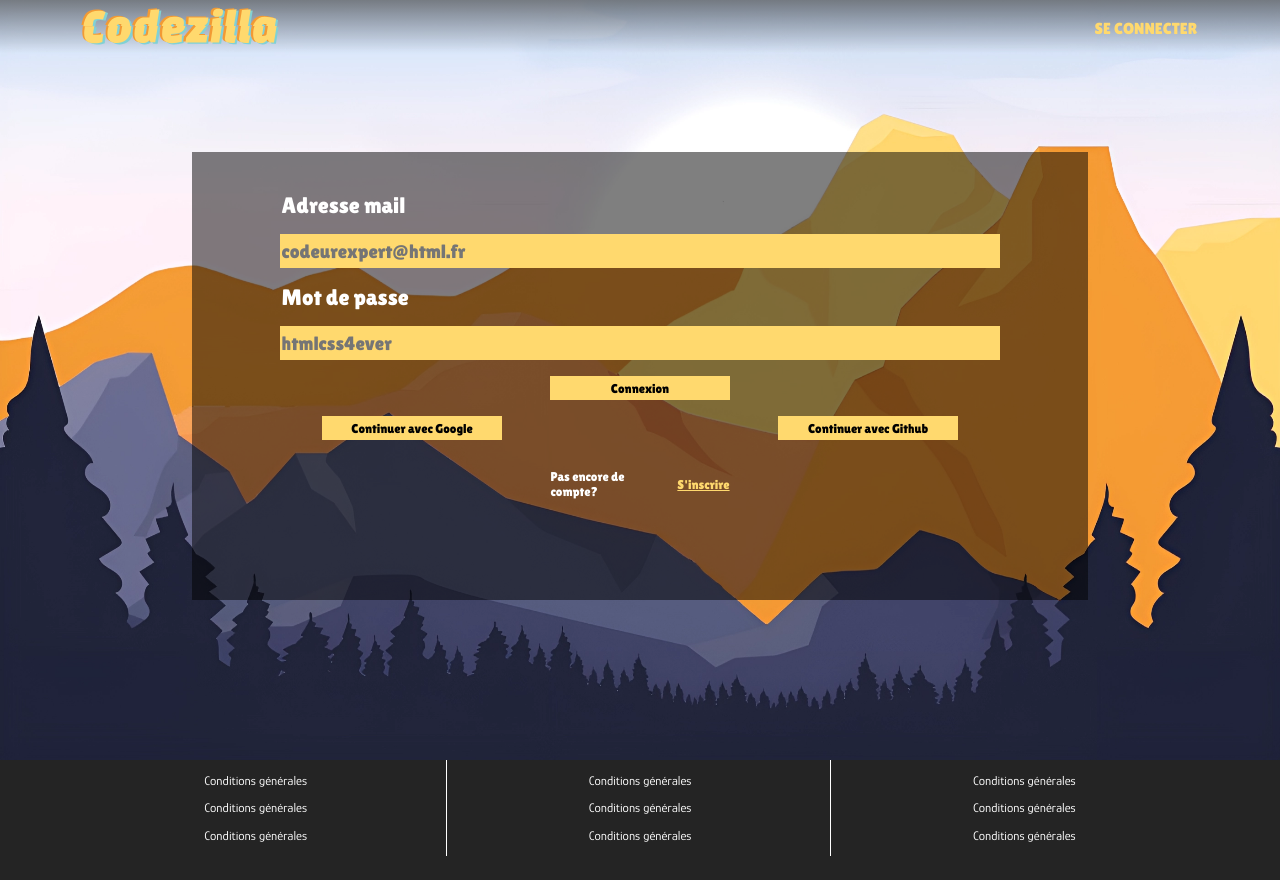
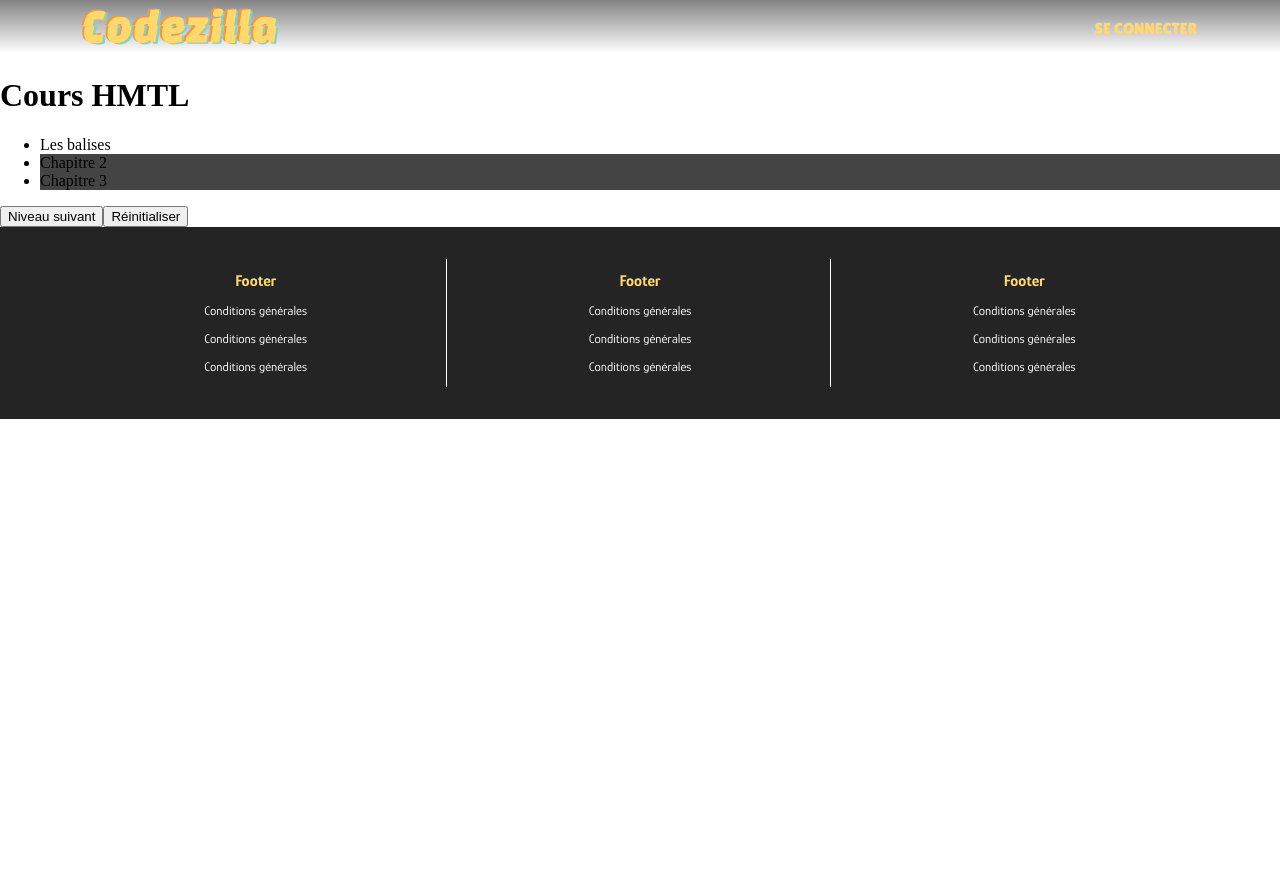
Before and after one commit to Kevin-HA-KHA/Codezilla, a React (Vite) app in the folder client/: page /course in a window 1280 px wide. Before the commit this address led to /sign-in. Shown: the top 880 px of the page. After the commit the page ends 800 px from the top, so only its background shows below. Built offline with nearby package versions, Linux system fonts and the light colour scheme; no server answers.

Commit message:
cours bloquage

```diff
--- a/client/src/App.jsx
+++ b/client/src/App.jsx
@@ -21,11 +21,11 @@ export default function App() {
         <Route path='/about' element={<About />} />
         <Route path='/sign-in' element={<SignIn />} />
         <Route path='/sign-up' element={<SignUp />} />
+        <Route path='/course' element={<Course/>} />
         <Route element={<PrivateRoute />}>
           <Route path='/profile_page' element={<ProfilePage/>} />
           <Route path='/profile_update' element={<ProfileUpdate/>} />
           <Route path='/aventure' element={<Aventure/>} />
-          <Route path='/course' element={<Course/>} />
         </Route>
       </Routes>
       <Footer />
--- a/client/src/components/ProgressBar.jsx
+++ b/client/src/components/ProgressBar.jsx
@@ -2,18 +2,23 @@ import React from 'react';
 import './style/ProgressBar.css'; // Fichier CSS pour styliser la barre de progression
 import { useEffect } from 'react';
 import { useDispatch, useSelector } from 'react-redux';
+import {
+  setProgressHTML,
+} from '../redux/user/userSlice';
+
 
 const ProgressBar = ({ experiencePoints }) => {
   const percentage = (experiencePoints / 1000) * 100;  // Calculer le pourcentage d'expérience par rapport au maximum (1000 dans ce cas)
   const dispatch = useDispatch();
-    const { currentUser, error } = useSelector((state) => state.user);
+  const { currentUser, error } = useSelector((state) => state.user);
+  useDispatch(setProgressHTML(percentage));
   useEffect(() => {
 
   }, [currentUser])
 
   return (
     <div className="progress-bar-container">
-      <p className='progress-bar-text'>{experiencePoints} / 1000</p>
+      <p className='progress-bar-text'>{percentage}%</p>
       <div
         className="progress-bar-fill"
         style={{ width: `${percentage}%` }}
--- a/client/src/index.css
+++ b/client/src/index.css
@@ -306,6 +306,12 @@ body{
     color: white;
 }
 
+.blocked {
+    cursor: not-allowed;
+    pointer-events: none;
+    background-color: #444;
+}
+
 
 @media (max-width: 1536px) {
 
--- a/client/src/pages/Course.jsx
+++ b/client/src/pages/Course.jsx
@@ -9,7 +9,8 @@ import {
 function Course() {
   const dispatch = useDispatch();
   const { currentCourseId, allCourseData } = useSelector((state) => state.course);
-  // const [currentCourseId, setCurrentCourseId] = useState("");
+  // const { progressHTML } = useSelector((state) => state.user);
+  const [ progressHTML, setProgressHTML ] = useState('');
   const [courseData, setCourseData] = useState({
     _id: "",
     title: "",
@@ -57,14 +58,21 @@ function Course() {
     <>
       <h1>Cours HMTL</h1>
       {/* <button onClick={() => dispatch(setCurrentCourse("65e092420cc67c24901ac345"))}>Les balises</button>
+      <button onClick={() => dispatch(setCurrentCourse("65e09f310cc67c24901c9f4c"))}>test</button>
       <button onClick={() => dispatch(setCurrentCourse("65e09f310cc67c24901c9f4c"))}>test</button> */}
-      <ButtonComponent coursesData={allCourseData} />
+      <ul>
+        <li onClick={() => dispatch(setCurrentCourse("65e092420cc67c24901ac345"))}>Les balises</li>
+        {progressHTML === 100 ? <li onClick={() => dispatch(setCurrentCourse("65e09f310cc67c24901c9f4c"))}>Chapitre 2</li> : <li className='blocked' onClick={() => dispatch(setCurrentCourse("65e09f310cc67c24901c9f4c"))}>Chapitre 2</li>}
+        {progressHTML === 200 ? <li onClick={() => dispatch(setCurrentCourse("65e0f8890cc67c2490285f78"))}>Chapitre 3</li> : <li className='blocked' onClick={() => dispatch(setCurrentCourse("65e0f8890cc67c2490285f78"))}>Chapitre 3</li>}
+      </ul>
+      {/* <ButtonComponent coursesData={allCourseData} /> */}
       <div>
         {
           courseData._id ? <CourseComponent courseData={courseData} /> : ''
         }
-
       </div>
+      <button onClick={() => {setProgressHTML(100)}}>Niveau suivant</button>
+      <button onClick={() => {setProgressHTML(0)}}>Réinitialiser</button>
     </>
   )
 }
--- a/client/src/pages/ProfilePage.jsx
+++ b/client/src/pages/ProfilePage.jsx
@@ -1,4 +1,3 @@
-import { useSelector } from 'react-redux';
 import { Link } from 'react-router-dom';
 import { useRef, useState, useEffect } from 'react';
 import {
@@ -8,7 +7,7 @@ import {
   uploadBytesResumable,
 } from 'firebase/storage';
 import { app } from '../firebase';
-import { useDispatch } from 'react-redux';
+import { useDispatch, useSelector } from 'react-redux';
 import {
   getUserDataSuccess,
   getUserDataFailure,
@@ -19,7 +18,7 @@ import ProgressBar from '../components/ProgressBar';
 
 export default function ProfilePage() {
     const dispatch = useDispatch();
-    const { currentUser, error } = useSelector((state) => state.user);
+    const { currentUser, error, progressHTML } = useSelector((state) => state.user);
 
     useEffect(() => {
       dispatch(errorReset()); //effacer msg erreur
@@ -64,7 +63,7 @@ export default function ProfilePage() {
             <Link><button onClick={handleSignOut} className=''>Se déconnecter</button></Link>
           </div>
           <div>
-            <h2 className='text-2xl font-semibold text-center my-7'>Niveau : {currentUser.level}</h2>
+            <h2 className='text-2xl font-semibold text-center my-7'>Progression HTML :</h2>
             <ProgressBar experiencePoints={currentUser.experience} />
           </div>
         </div>
--- a/client/src/redux/user/userSlice.js
+++ b/client/src/redux/user/userSlice.js
@@ -5,6 +5,7 @@ const initialState = {
   loading: false,
   error: false,
   experience: 0,
+  progressHTML: 0,
 };
 
 const userSlice = createSlice({
@@ -66,6 +67,9 @@ const userSlice = createSlice({
     },
     getUserExperienceFailure: (state , action) => {
       state.error = action.payload;
+    },
+    setProgressHTML: (state, action) => {
+      state.progressHTML = action.payload;
     }
   },
 });
@@ -86,6 +90,7 @@ export const {
   errorReset,
   getUserExperienceFailure,
   getUserExperienceSuccess,
+  setProgressHTML,
 } = userSlice.actions;
 
 export default userSlice.reducer;
```
